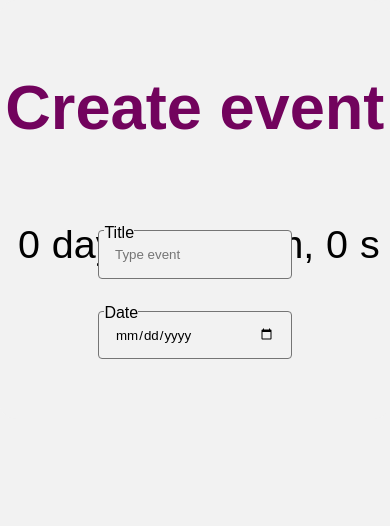
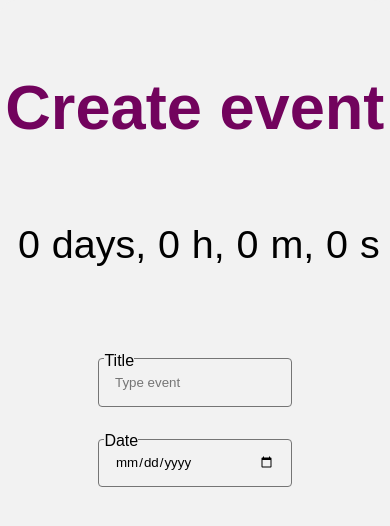
Before and after one commit to ElizPN/frontend-challenge, an Angular app: page / in a window 390 px wide. Shown: the top 526 px of the page. Built offline with nearby package versions, Linux system fonts and the light colour scheme.

Commit message:
feat: add min height on mobile version

```diff
--- a/src/app/countdown/countdown.component.scss
+++ b/src/app/countdown/countdown.component.scss
@@ -13,9 +13,9 @@ div[appFitText] {
   font-family: sans-serif;
 }
 
-@media (min-width: 370px) {
+@media (min-width: 250px) {
   .countdown-container {
-    height: 100vh;
+    min-height: 80vh;
   }
 }
 
```
